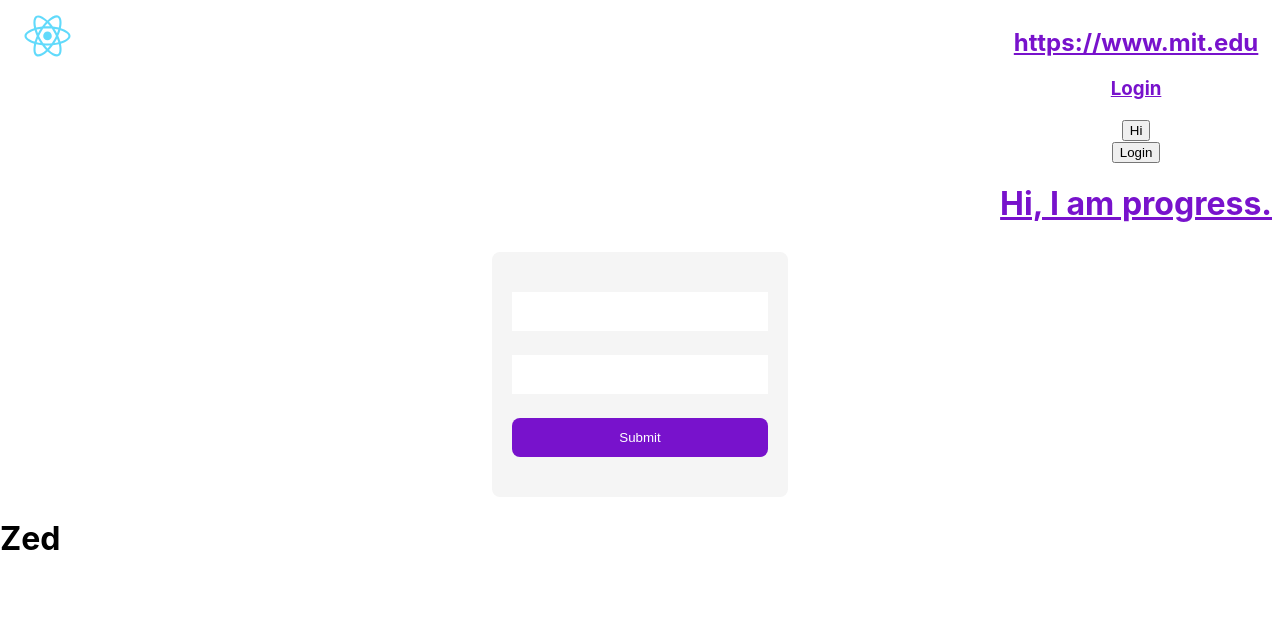
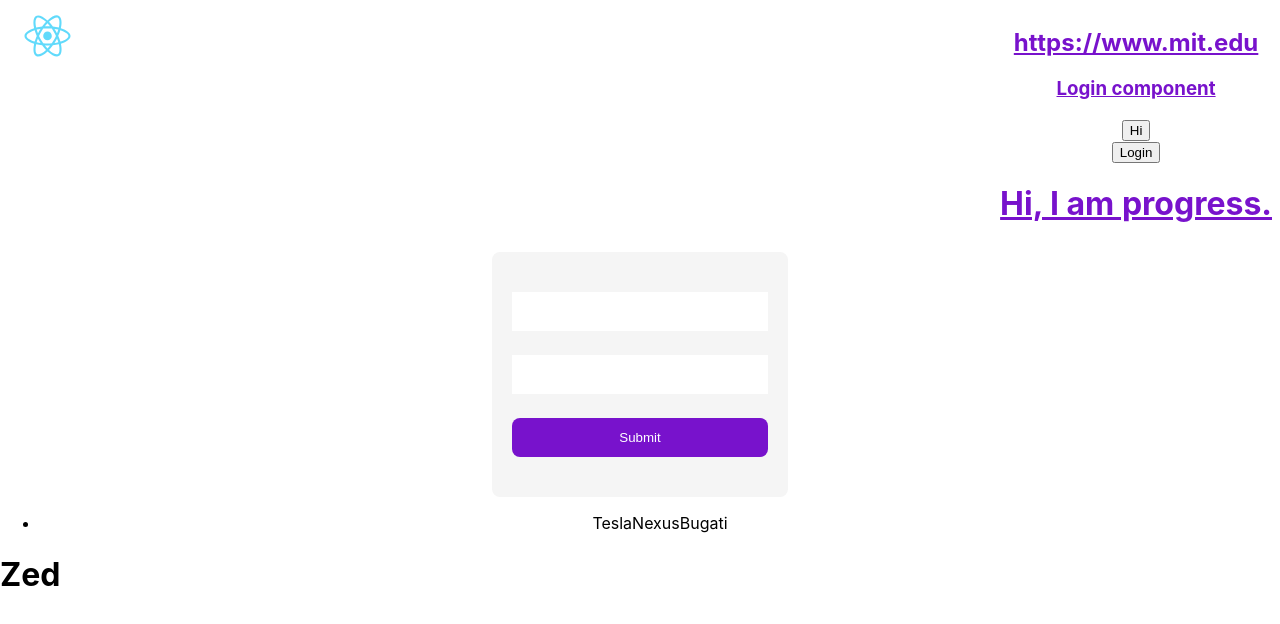
Before and after one commit to zedkbro/React-starter, a JavaScript app: page / in a window 1280 px wide. Shown: the top 624 px of the page. Built offline with nearby package versions, Linux system fonts and the light colour scheme; the HTML template or start-up script is replaced by a standard one.

Commit message:
login updated

```diff
--- a/src/App.js
+++ b/src/App.js
@@ -13,7 +13,8 @@ function ToggleAuth() {
 }
 
 function App() {
-  const page = "Login";
+  const page = "Login component";
+  const cars = ["Tesla", "Nexus", "Bugati"];
   return (
     <>
       <div className="App">
@@ -36,6 +37,14 @@ function App() {
             <input type="submit" value="Submit" id="submit" />
           </form>
         </div>
+
+        <ul>
+          <li>
+            {cars.map((car) => {
+              return car;
+            })}
+          </li>
+        </ul>
       </div>
       <h1>{isAuth ? "ICON" : "Zed"}</h1>
     </>
--- a/src/Login.js
+++ b/src/Login.js
@@ -1,7 +1,6 @@
 function Login(props) {
-
-  function clickClick(event){
-    alert(event.type)
+  function clickClick(event) {
+    alert(event.type);
   }
   return (
     <>
@@ -10,7 +9,7 @@ function Login(props) {
         <h3>{props.login}</h3>
         <button>Hi</button>
         <div>
-          <button onClick={()=>clickClick(event)}>Login</button>
+          <button onClick={(event) => clickClick(event)}>Login</button>
         </div>
       </div>
     </>
```
